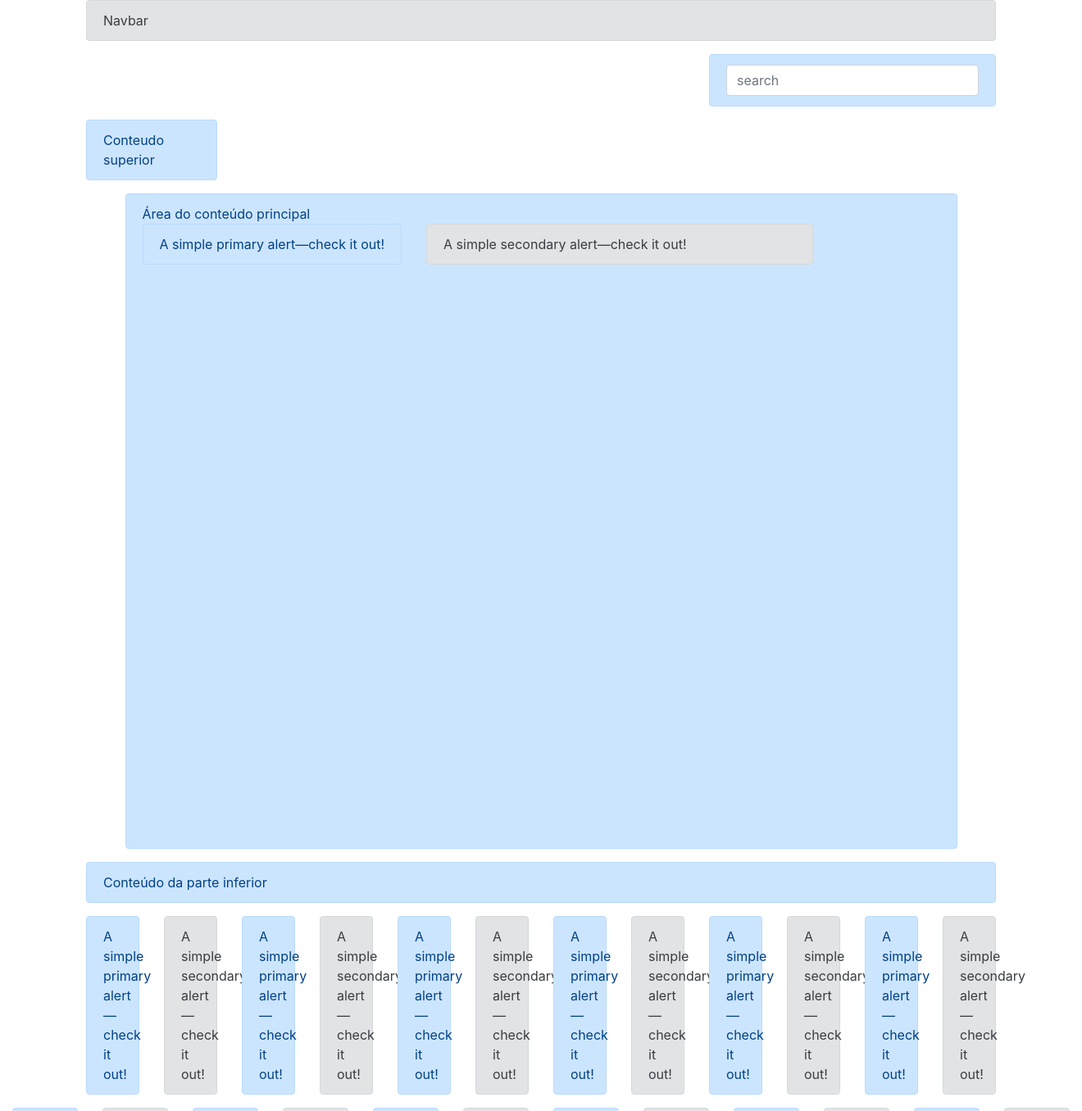
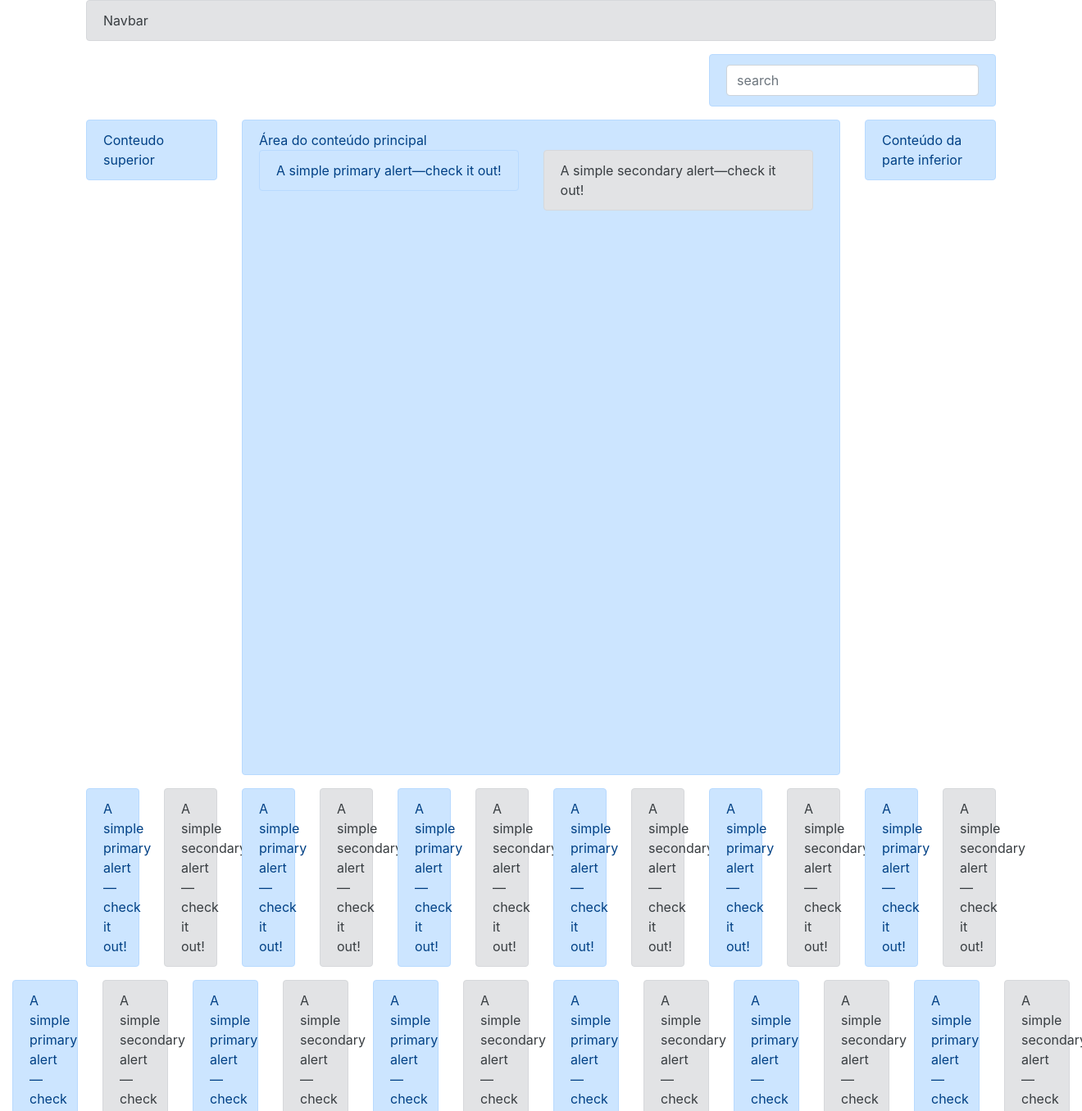
Before and after one commit to ValteirLuciano/ecommerce, a Django app: page /bootstrap/ in a window 1320 px wide. Shown: the top 1356 px of the page at 82% size. Run offline with Django 3.2, Linux system fonts and the light colour scheme; some libraries are stand-ins or nearby versions.

Commit message:
Tutorial Bootstrap - Spacing e Margin Padding

```diff
--- a/core/templates/bootstrap/example.html
+++ b/core/templates/bootstrap/example.html
@@ -30,12 +30,12 @@
             </div>
 
             <div class="row">
-                <div class="col-12 col-lg-2 order-1">
+                <div class="col-11 col-lg-2 order-1">
                     <div class="alert alert-primary" role="alert">
                         Conteudo superior
                     </div>
                 </div>
-                <div class="col-11  ml-auto mr-auto order-6">
+                <div class="col-11 mx-auto col-lg-8 order-6">
                     <div class="alert alert-primary" role="alert" style='min-height: 800px;'>
                          Área do conteúdo principal
 
@@ -54,7 +54,7 @@
 
                     </div>
                 </div>
-                <div class="col-12 order-12">
+                <div class="col-11 mx-auto col-lg-2 order-12">
                     <div class="alert alert-primary" role="alert">
                          Conteúdo da parte inferior
                     </div>
```
